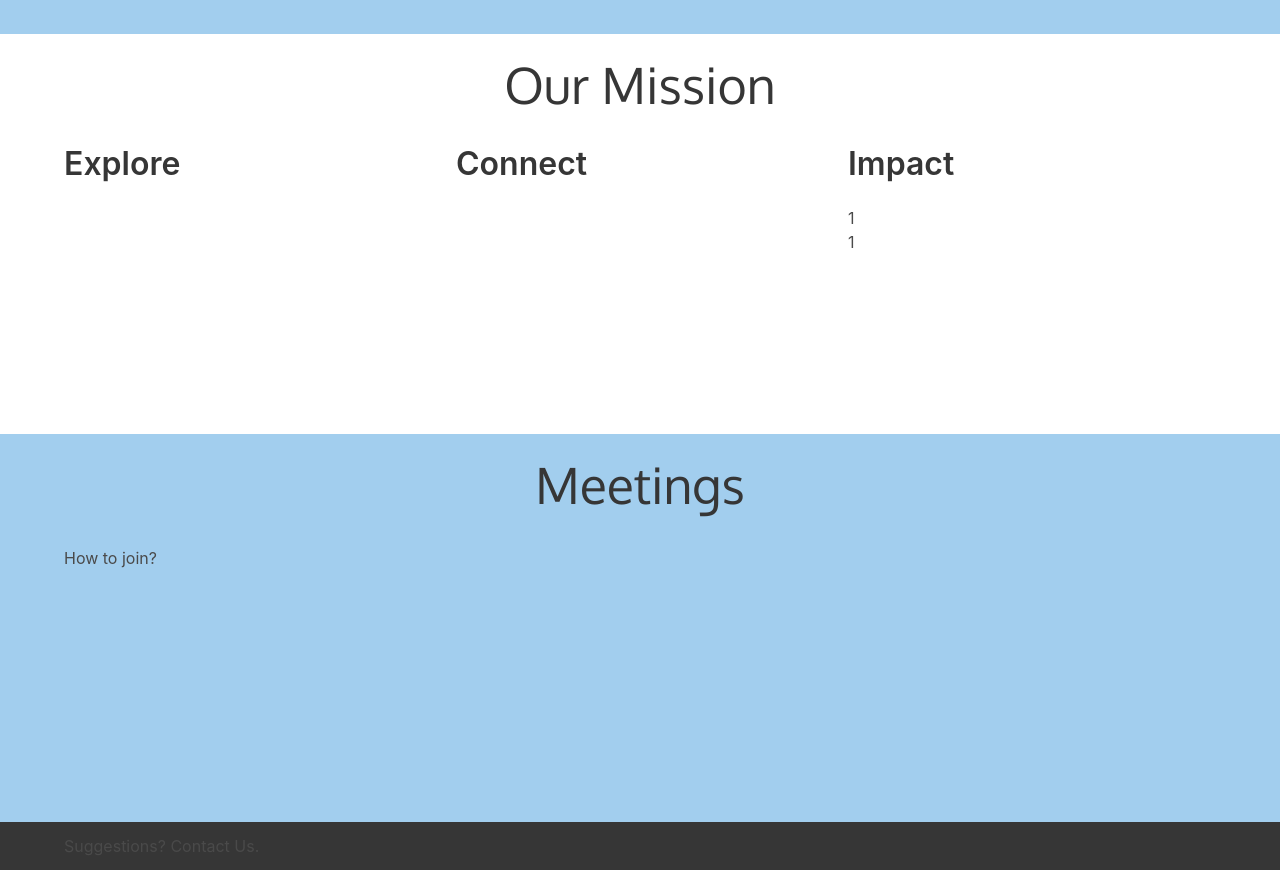
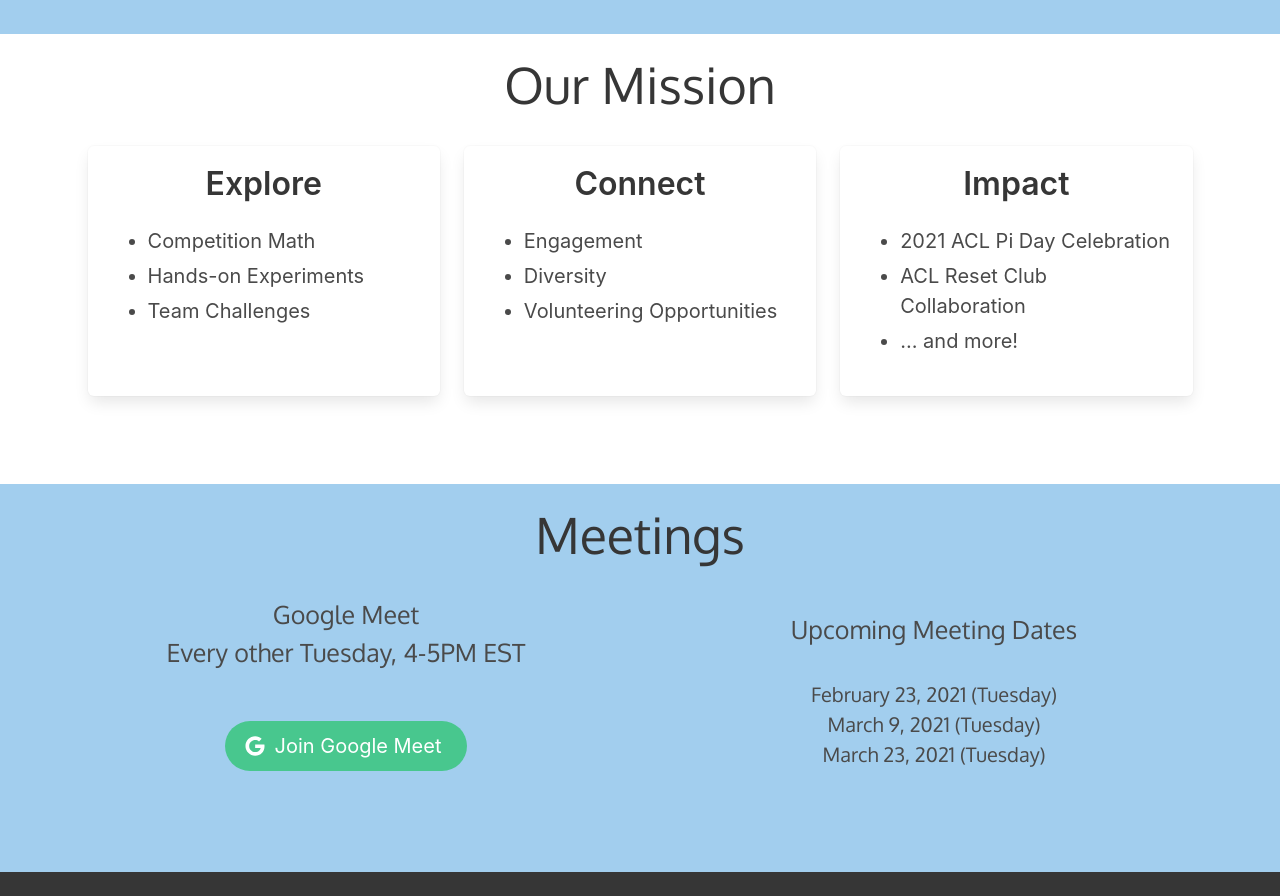
Before and after one commit to ooys/ACL-secret-math-society, a Next.js app: page / in a window 1280 px wide. Shown: the part 880-1776 px from the top of the page. Before the commit the page ends 1750 px from the top, so only its background shows below. Built offline with nearby package versions, Linux system fonts and the light colour scheme.

Commit message:
Release V1.0 - Completed Home

```diff
--- a/components/navbar.js
+++ b/components/navbar.js
@@ -50,7 +50,7 @@ function Navbar({logo}){
                             Home
                         </a>
 
-                        <a className="navbar-item is-hoverable" onClick={() => router.push('/about')}>
+                        <a className="navbar-item is-hoverable" /* onClick={() => router.push('/about')}*/>
                             About Us
                         </a>
 
--- a/pages/index.js
+++ b/pages/index.js
@@ -1,10 +1,10 @@
 import Navbar from '../components/navbar'
 import { library } from '@fortawesome/fontawesome-svg-core'
-import { fab, faDiscord } from '@fortawesome/free-brands-svg-icons'
+import { fab, faDiscord, faGoogle } from '@fortawesome/free-brands-svg-icons'
 import './_app'
 import { FontAwesomeIcon } from '@fortawesome/react-fontawesome'
 import { faSignInAlt } from '@fortawesome/free-solid-svg-icons'
-library.add(fab, faDiscord, faSignInAlt)
+library.add(fab, faDiscord, faSignInAlt, faGoogle)
 
 
 
@@ -76,29 +76,66 @@ function Index(){
                             Our Mission
                         </h1>
                     </div>
-                    <div className="columns is-centered" id="column-3">
+                    <div className="columns is-centered is-mobile" id="column-3">
                         <div className="column" id="column-3-explore">
+                            <div className="box has-shadow" id="column-3-box-explore">
                                 <div className="title">
                                     Explore
                                 </div>
+                                <div className="content" id="column-3-impact-content">
+                                    <ul >
+                                        <li>
+                                            Competition Math
+                                        </li>
+                                        <li>
+                                            Hands-on Experiments
+                                        </li>
+                                        <li>
+                                            Team Challenges
+                                        </li>
+                                    </ul>
                                 </div>
-                        <div className="column" id="column-3-connect">
+                            </div>
+                        </div>
+                        <div className="column" id="column-2-connect">
+                            <div className="box has-shadow" id="column-3-box-connect">
                                 <div className="title">
                                     Connect
                                 </div>
+                                <div className="content" id="column-3-impact-content">
+                                    <ul >
+                                        <li>
+                                            Engagement
+                                        </li>
+                                        <li>
+                                            Diversity
+                                        </li>
+                                        <li>
+                                            Volunteering Opportunities
+                                        </li>
+                                    </ul>
+                                </div>
+                            </div>
                         </div>
                         <div className="column" id="column-3-impact">
+                            <div className="box has-shadow" id="column-3-box-impact">
                                 <div className="title">
                                     Impact
                                 </div>
-                            <ul>
+                                <div className="content" id="column-3-impact-content">
+                                    <ul >
                                         <li>
-                                    1
+                                            2021 ACL Pi Day Celebration
                                         </li>
                                         <li>
-                                    1
+                                            ACL Reset Club Collaboration
+                                        </li>
+                                        <li>
+                                            ... and more!
                                         </li>
                                     </ul>
+                                </div>
+                            </div>
                         </div>
                     </div>
                 </div>
@@ -114,8 +151,28 @@ function Index(){
                         </h1>
                     </div>
                     <div className="columns" id="column-4">
-                        <div className="column" >
-                            How to join?
+                        <div className="column is-half" id="column-4-left">
+                            <div id="column-4-left-text">
+                                Google Meet<br></br> Every other Tuesday, 4-5PM EST
+                            </div>
+                            <a className="button is-medium is-success is-rounded has-shadow" target="_blank" rel="noopener noreferrer" href="https://g.co/meet/aclsecretmathsociety">
+                                <span className="icon">
+                                    <FontAwesomeIcon icon={fab.faGoogle}></FontAwesomeIcon>
+                                </span>
+                                <span>Join Google Meet</span>
+                            </a>
+                        </div>
+                        <div className="column" id="column-4-right">
+                            <div id="column-4-right-text">
+                                Upcoming Meeting Dates
+                            </div>
+                            <div id="column-4-right-bot-text">
+                                February 23, 2021 (Tuesday)
+                                <br></br>
+                                March 9, 2021 (Tuesday)
+                                <br></br>
+                                March 23, 2021 (Tuesday)
+                            </div>
                         </div>
                     </div>
                 </div>
@@ -124,9 +181,9 @@ function Index(){
             <div className = "wrapper" id="wrapper-5">
                 <div className="container is-widescreen">
                     <div className="columns" id="column-5">
-                        <div className="column" >
-                            Suggestions?
-                            Contact Us.
+                        <div className="column">
+                            {/* Suggestions?
+                            Contact Us. */}
                         </div>
                     </div>
                 </div>
--- a/styles/index.css
+++ b/styles/index.css
@@ -178,7 +178,7 @@
 .button:hover {
     transform: translateY(-5px);
     box-shadow: 0 4px 8px 0 rgba(0, 0, 0, 0.2), 0 6px 20px 0 rgba(0, 0, 0, 0.19);
-    transition: transform 0.5s box-shadow 0.5s;
+    transition: all 0.5s;
     transition-timing-function: ease;
 }
 
@@ -223,13 +223,15 @@
 /* Color: a2ceee */
 /* Container-3 */
 #wrapper-3{
-    height:400px;
+    height:450px;
     background-color:#ffffff;
     z-index:2;
 }
 #column-3{
     height: 200px;
     z-index:3;
+    margin-left:1%;
+    margin-right:1%;
 }
 #column-3-top{
     margin-top:0px;
@@ -240,6 +242,37 @@
     color:#363636;
     align-self:center;
 }
+#column-3 .title{
+    text-align:center;
+}
+#column-3 .content{
+    font-size: 20px;
+}
+#column-3 .box{
+    height:250px;
+}
+
+#column-3-box-explore:hover{
+    background-color:#7bb3d8;
+    transform: translateY(-5px);
+    box-shadow: 0 4px 8px 0 rgba(0, 0, 0, 0.2), 0 6px 20px 0 rgba(0, 0, 0, 0.19);
+    transition: all 0.5s;
+}
+#column-3-box-connect:hover{
+    background-color:#e27979;
+    transform: translateY(-5px);
+    box-shadow: 0 4px 8px 0 rgba(0, 0, 0, 0.2), 0 6px 20px 0 rgba(0, 0, 0, 0.19);
+    transition: all 0.5s;
+}
+#column-3-box-impact:hover{
+    background-color:#e7eca0;
+    transform: translateY(-5px);
+    box-shadow: 0 4px 8px 0 rgba(0, 0, 0, 0.2), 0 6px 20px 0 rgba(0, 0, 0, 0.19);
+    transition: all 0.5s;
+}
+
+
+
 
 
 
@@ -261,3 +294,21 @@
     color:#363636;
     align-self:center;
 }
+#column-4{
+    text-align:center;
+}
+#column-4-left-text{
+    font-size:25px;
+    font-family: 'Oxygen', sans-serif;
+    margin-bottom: 50px;
+}
+#column-4-right-text{
+    font-size:25px;
+    font-family: 'Oxygen', sans-serif;
+    margin-top:15px;
+}
+#column-4-right-bot-text{
+    margin-top:30px;
+    font-size:20px;
+    font-family: 'Oxygen', sans-serif;
+}
```
Lines whose indentation alone changed are shown as unchanged.
